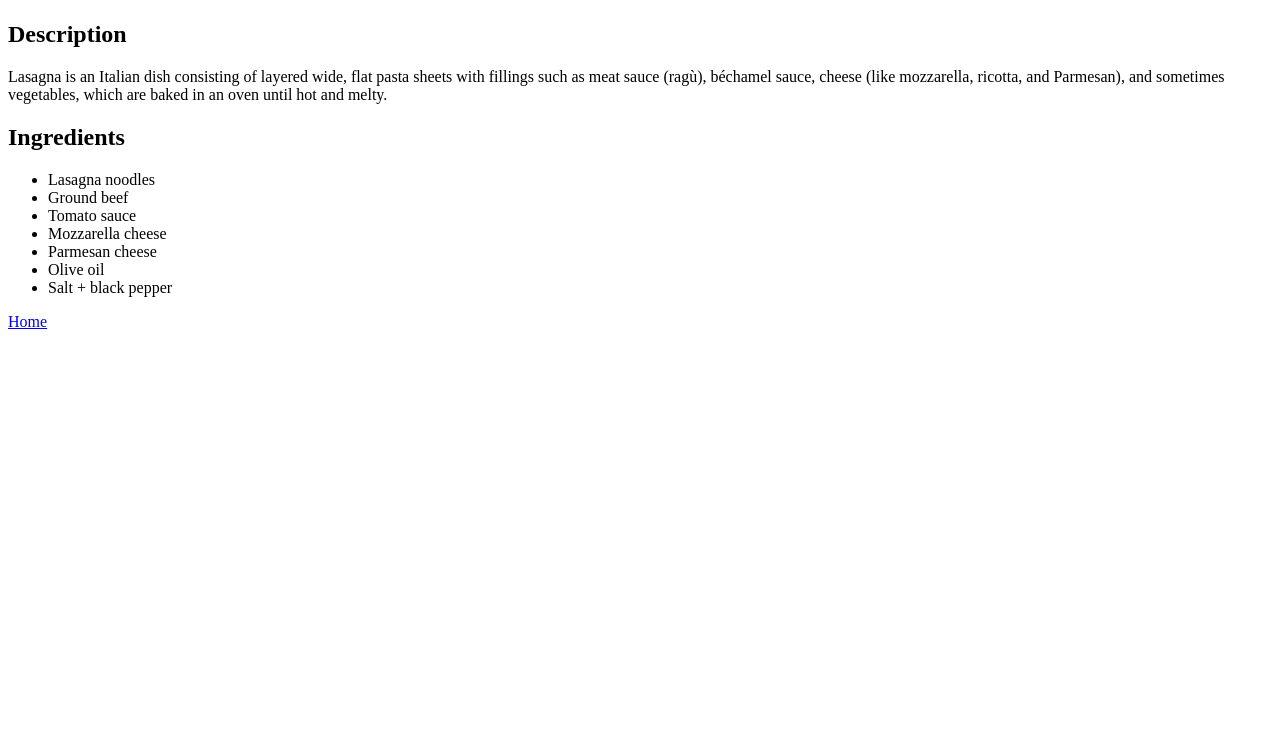
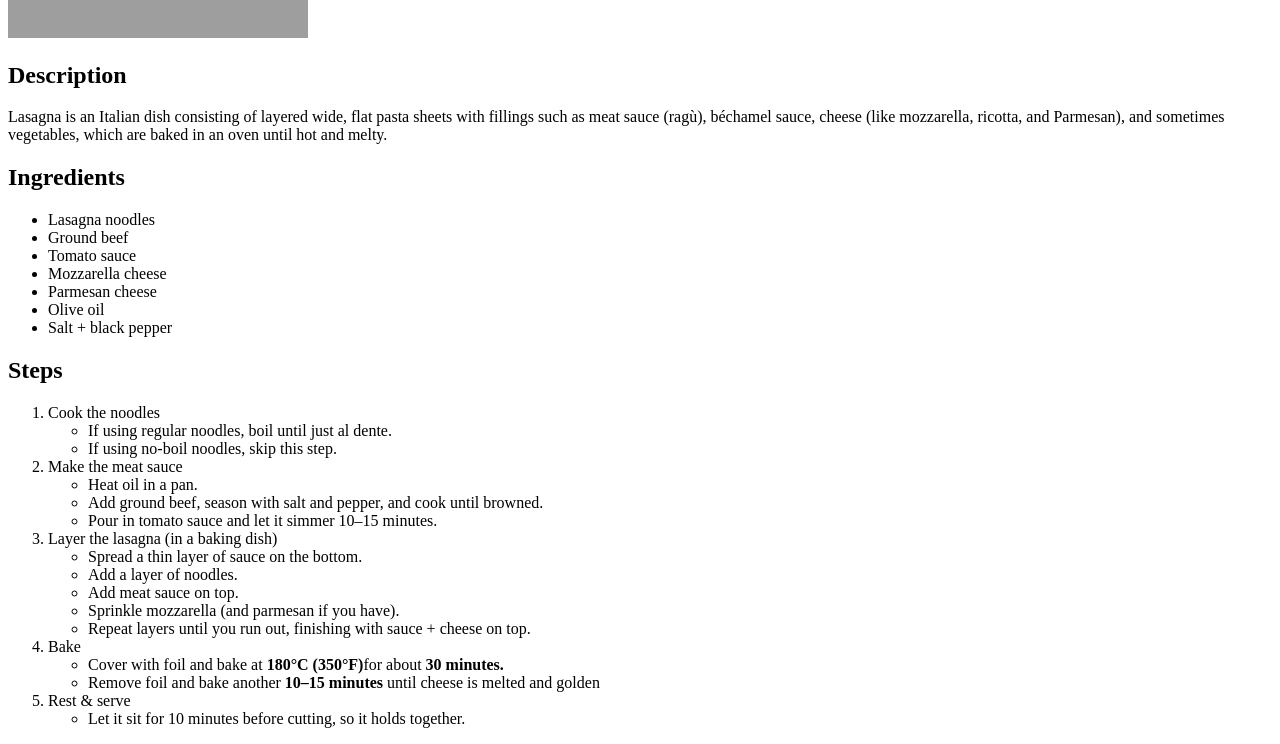
Before and after one commit to gustavomeco/odin-recipes, a plain HTML site: page recipes/lasagna.html in a window 1280 px wide. Shown: the part 383-1127 px from the top of the page. Before the commit the page ends 800 px from the top, so only its background shows below. Drawn offline with Linux system fonts and the light colour scheme; grey boxes are pictures that could not be loaded.

Commit message:
add steps heading and the steps needed

```diff
--- a/recipes/lasagna.html
+++ b/recipes/lasagna.html
@@ -5,6 +5,7 @@
         <title>Lasagna recipe</title>
     </head>
     <body>
+        <a href="../index.html"><h3>Home</h3></a>
         <h1>Lasagna</h1>
         <img src="../images/lasagna.jpg" alt="Fresh homemade lasagna" width="300" height="300">
         <h2>Description</h2>
@@ -19,6 +20,36 @@
             <li>Olive oil</li>
             <li>Salt + black pepper</li>
         </ul>
-        <a href="../index.html">Home</a>
+        <h2>Steps</h2>
+        <ol>
+            <li>Cook the noodles</li>
+                <ul>
+                    <li>If using regular noodles, boil until just al dente.</li>
+                    <li>If using no-boil noodles, skip this step.</li>
+                </ul>
+            <li>Make the meat sauce</li>
+                <ul>
+                    <li>Heat oil in a pan.</li>
+                    <li>Add ground beef, season with salt and pepper, and cook until browned.</li>
+                    <li>Pour in tomato sauce and let it simmer 10–15 minutes.</li>
+                </ul>
+            <li>Layer the lasagna (in a baking dish)</li>
+                <ul>
+                    <li>Spread a thin layer of sauce on the bottom.</li>
+                    <li>Add a layer of noodles.</li>
+                    <li>Add meat sauce on top.</li>
+                    <li>Sprinkle mozzarella (and parmesan if you have).</li>
+                    <li>Repeat layers until you run out, finishing with sauce + cheese on top.</li>
+                </ul>
+            <li>Bake</li>
+                <ul>
+                    <li>Cover with foil and bake at <strong>180°C (350°F)</strong>for about <strong>30 minutes.</strong></li>
+                    <li>Remove foil and bake another <strong>10–15 minutes</strong> until cheese is melted and golden</li>
+                </ul>
+            <li>Rest & serve</li>
+                <ul>
+                    <li>Let it sit for 10 minutes before cutting, so it holds together.</li>
+                </ul>
+        </ol>
     </body>
 </html>
```
